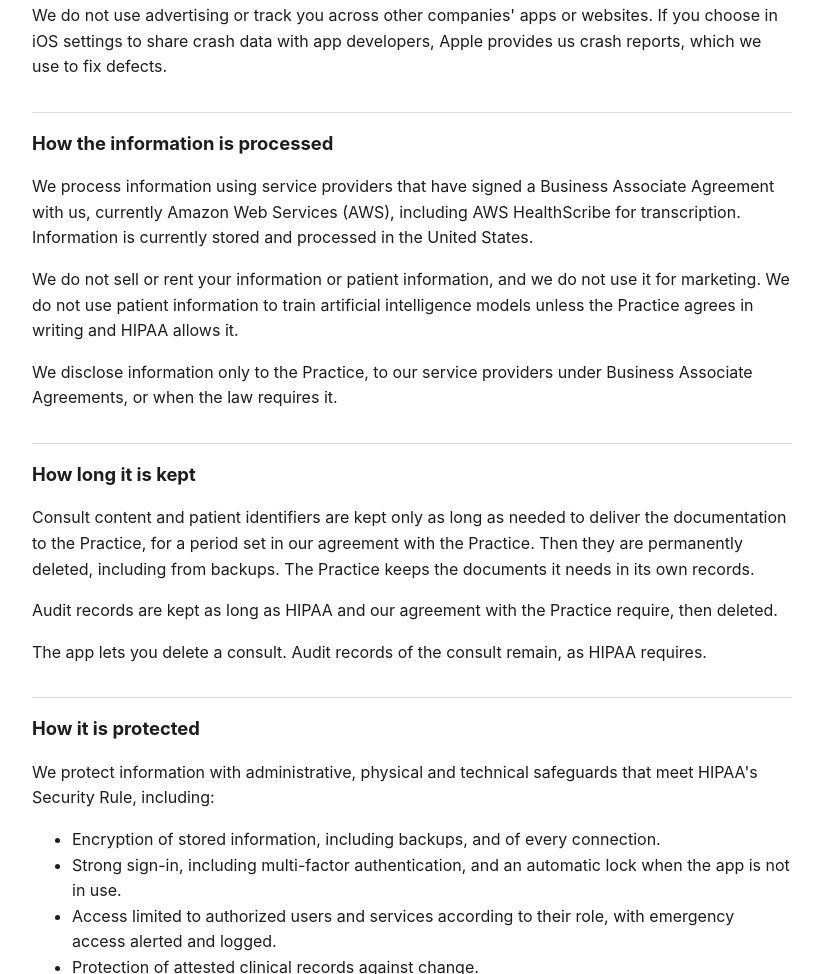
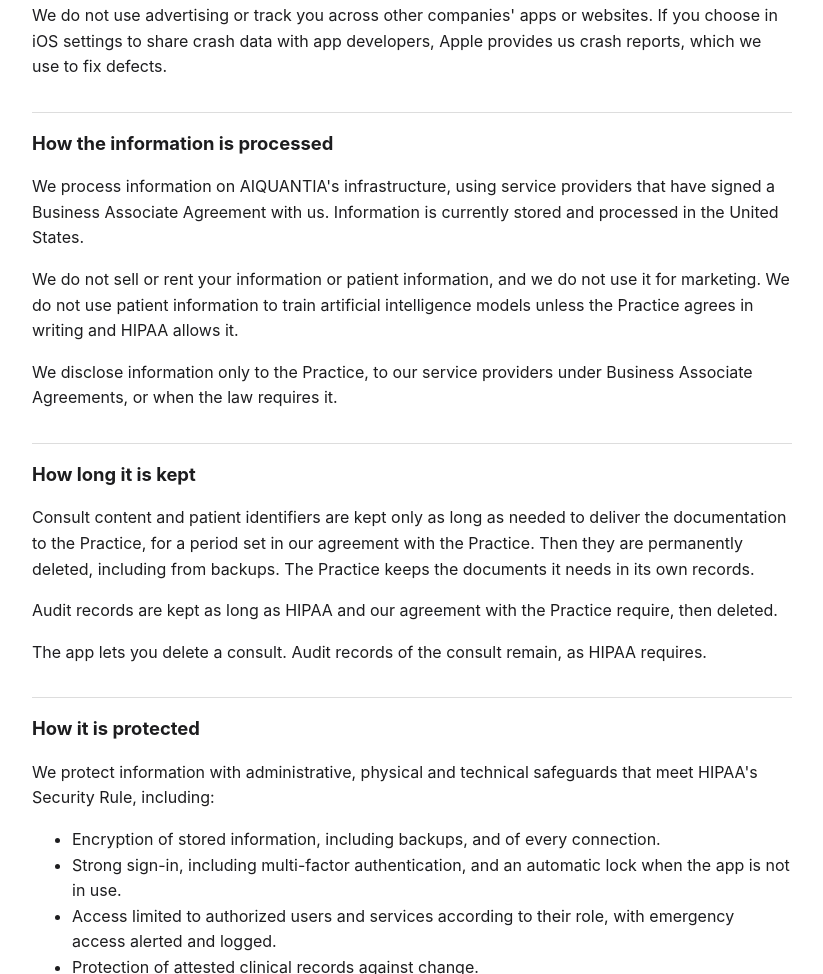
Before and after one commit to aiquantia/valiana-ai-site, a plain HTML site: page privacy/index.html in a window 1280 px wide. Shown: the part 943-1917 px from the top of the page, without its empty margins (228-1051 px from the left). Drawn offline with Linux system fonts and the light colour scheme.

Commit message:
Privacy policy: describe processing as AIQUANTIA infrastructure, without naming providers

```diff
--- a/privacy/index.html
+++ b/privacy/index.html
@@ -43,7 +43,7 @@
 <p>We do not use advertising or track you across other companies' apps or websites. If you choose in iOS settings to share crash data with app developers, Apple provides us crash reports, which we use to fix defects.</p>
 
 <h2>How the information is processed</h2>
-<p>We process information using service providers that have signed a Business Associate Agreement with us, currently Amazon Web Services (AWS), including AWS HealthScribe for transcription. Information is currently stored and processed in the United States.</p>
+<p>We process information on AIQUANTIA's infrastructure, using service providers that have signed a Business Associate Agreement with us. Information is currently stored and processed in the United States.</p>
 <p>We do not sell or rent your information or patient information, and we do not use it for marketing. We do not use patient information to train artificial intelligence models unless the Practice agrees in writing and HIPAA allows it.</p>
 <p>We disclose information only to the Practice, to our service providers under Business Associate Agreements, or when the law requires it.</p>
 
```
